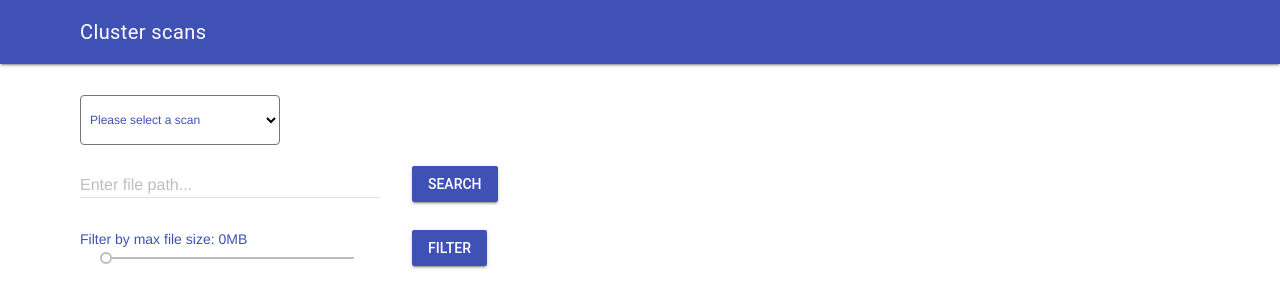
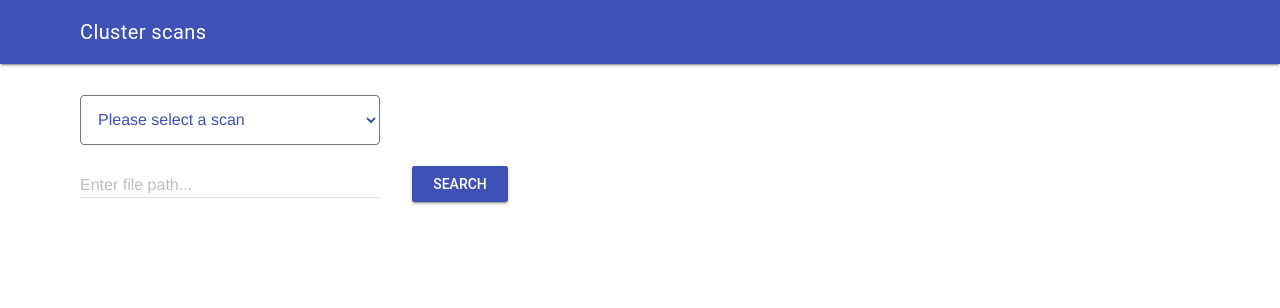
Before and after one commit to charliefurniss/cluster, a Vue app in the folder cluster/: page /#/ in a window 1280 px wide. Shown: the top 308 px of the page. Built offline with nearby package versions, Linux system fonts and the light colour scheme.

Commit message:
showing filter with results and styling select

```diff
--- a/cluster/src/components/InitialView.vue
+++ b/cluster/src/components/InitialView.vue
@@ -27,7 +27,7 @@
             Search
           </button>
         </div>
-        <div class="search-area slider-area">
+        <div v-show="showResults" class="search-area slider-area">
           <div class="slider">
             <label class="slider__label">Filter by max file size: {{formattedFileSizeFilterValue}}MB</label>
             <p class="slider__slider">
@@ -198,18 +198,21 @@ export default {
   }
 }
 .select-area {
-  &__select {
+  select {
     outline: none;
-    height: 32px;
+    height: 48px;
     background-color: #fff;
     border-radius: 4px;
-    width: 200px;
+    width: 300px;
     padding: 24px;
+    position: relative;
+    color: rgb(63,81,181);
+    font-size: 16px;
   }
   &__label {
     position: absolute;
-    left: 10px;
-    font-size: 12px;
+    left: 18px;
+    font-size: 16px;
   }
 }
 .slider-area {
@@ -278,6 +281,10 @@ export default {
   }
 }
 
+button {
+  min-width: 96px;
+}
+
 @keyframes spin {
   0% {
     -webkit-transform: rotate(0deg);
```
